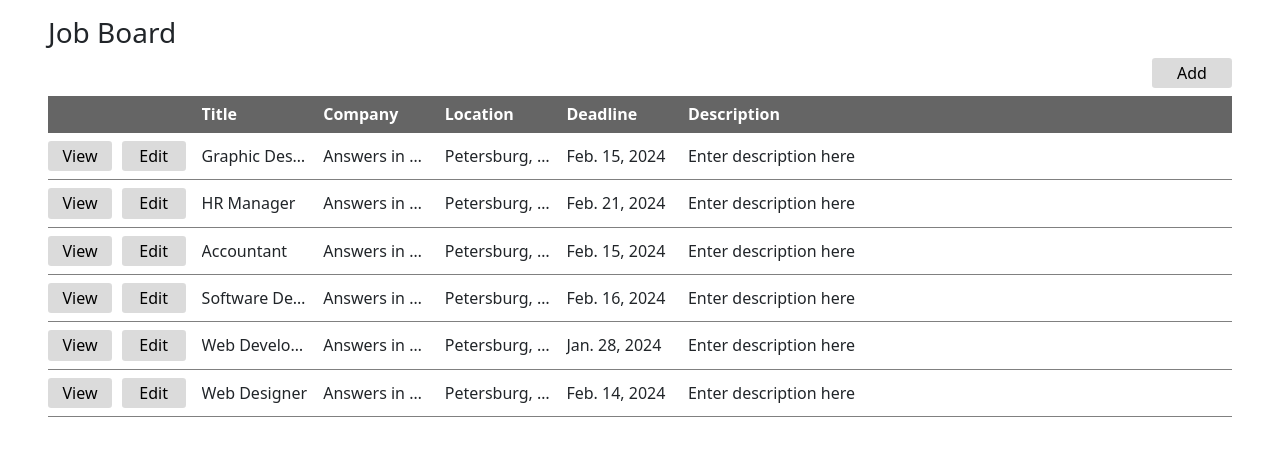
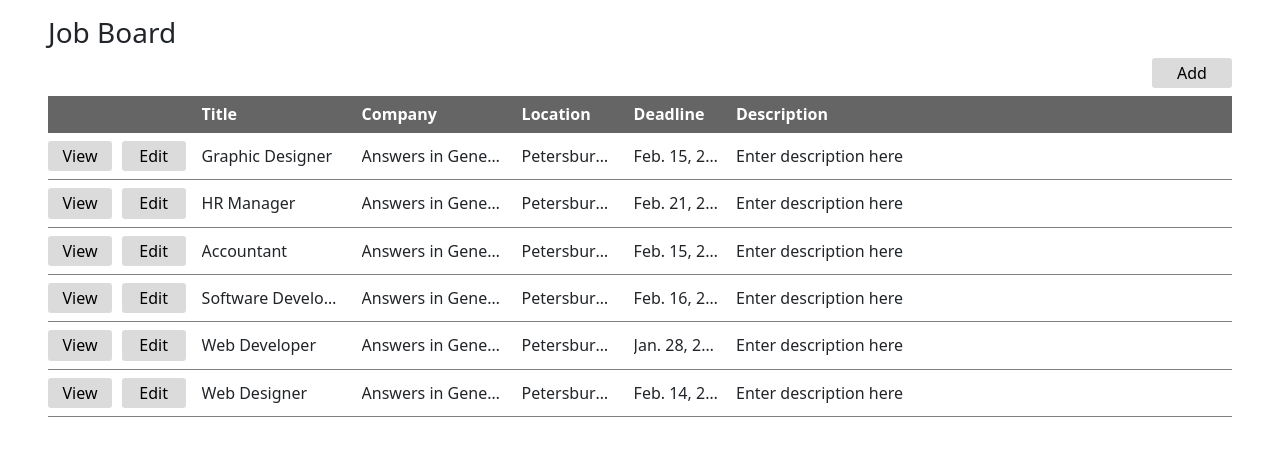
Before and after one commit to chrisMartinezDev/django-job-board-web-application, a Django app: page / in a window 1280 px wide. Shown: the top 456 px of the page. Run offline with Django 5.2, Linux system fonts and the light colour scheme; data comes from the database, SQL or seed files in the repository; both versions use the stored data as it was after the commit.

Commit message:
(Task) Updating CSS styling on job listing items and headers

```diff
--- a/app_jobBoard/static/style.css
+++ b/app_jobBoard/static/style.css
@@ -39,7 +39,7 @@ body {
 }
 
 .job-header-1 {
-    width: 10rem;
+    width: 15rem;
     overflow: hidden;
     text-overflow: ellipsis;
     text-wrap: nowrap;
@@ -49,7 +49,7 @@ body {
 }
 
 .job-header-2 {
-    width: 10rem;
+    width: 15rem;
     overflow: hidden;
     text-overflow: ellipsis;
     text-wrap: nowrap;
@@ -67,7 +67,7 @@ body {
 }
 
 .job-header-4 {
-    width: 10rem;
+    width: 9rem;
     overflow: hidden;
     text-overflow: ellipsis;
     text-wrap: nowrap;
@@ -123,7 +123,7 @@ body {
 }
 
 .row-item-1 {
-    width: 10rem;
+    width: 15rem;
     overflow: hidden;
     text-overflow: ellipsis;
     text-wrap: nowrap;
@@ -132,7 +132,7 @@ body {
 }
 
 .row-item-2 {
-    width: 10rem;
+    width: 15rem;
     overflow: hidden;
     text-overflow: ellipsis;
     text-wrap: nowrap;
@@ -150,7 +150,7 @@ body {
 }
 
 .row-item-4 {
-    width: 10rem;
+    width: 9rem;
     overflow: hidden;
     text-overflow: ellipsis;
     text-wrap: nowrap;
```
Also changed, not shown: db.sqlite3.
